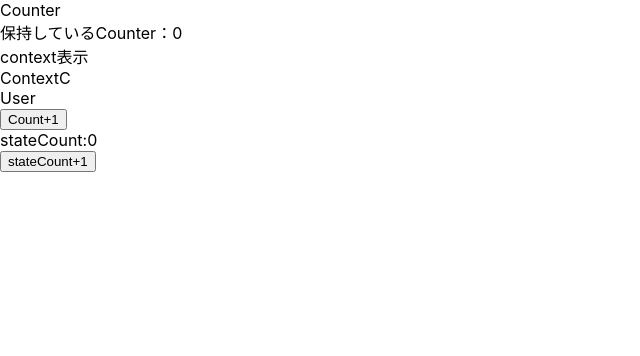
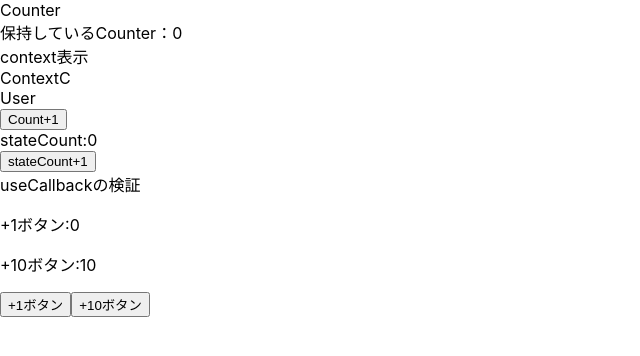
Before and after one commit to T-Naohisa/React_practice, a React (Create React App) app in the folder react-practice/: page / in a window 1280 px wide. Shown: the top 356 px of the page, without its empty margins (0-640 px from the left). Built offline with nearby package versions, Linux system fonts and the light colour scheme.

Commit message:
no message

```diff
--- /dev/null
+++ b/react-practice/src/ui/pages/Button.tsx
@@ -0,0 +1,17 @@
+import React from "react";
+
+type props = { handleClick: Function; value: string };
+
+export const Button = React.memo((props: props) => {
+  console.log("Button child component ", props.value);
+  return (
+    <button
+      type="button"
+      onClick={() => {
+        props.handleClick();
+      }}
+    >
+      {props.value}
+    </button>
+  );
+});
--- a/react-practice/src/ui/pages/Counter.tsx
+++ b/react-practice/src/ui/pages/Counter.tsx
@@ -1,7 +1,13 @@
-import React, { createContext, useEffect, useReducer, useState } from "react";
-import { Action } from "redux";
+import React, {
+  createContext,
+  useEffect,
+  useReducer,
+  useState,
+  useCallback,
+} from "react";
 import { ContextA } from "./ContextA";
-
+import { Button } from "./Button";
+import { Count } from "./useCallbackCounter";
 export const UserContext = createContext<string | undefined>("");
 
 //useReducer
@@ -22,6 +28,21 @@ export const Counter = () => {
   const [count, setCounter] = useState<number>(0);
 
   const [stateCount, dispatch] = useReducer(reducerFunc, initialState);
+
+  //useCallback
+  const [firstCountState, setFirstCountState] = useState(0);
+  const [secondCountState, setSecondCountState] = useState(10);
+
+  //+1ボタン useCallbackを使用することでsetFirstCountStateが変更されたときのみ再レンダリングする
+  const incrementFirstCounter = useCallback(
+    () => setFirstCountState((c) => c + 1),
+    [setFirstCountState]
+  );
+  //+10ボタン
+  const incrementSecondCounter = useCallback(
+    () => setSecondCountState((c) => c + 10),
+    [setSecondCountState]
+  );
 
   //useEffect
   useEffect(() => {
@@ -50,6 +71,12 @@ export const Counter = () => {
       </UserContext.Provider>
       <div>stateCount:{stateCount}</div>
       <button onClick={handleClick1}>stateCount+1</button>
+      {/* useCallbackの検証 */}
+      <div>useCallbackの検証</div>
+      <Count text={"+1ボタン"} countState={firstCountState} />
+      <Count text={"+10ボタン"} countState={secondCountState} />
+      <Button handleClick={incrementFirstCounter} value={"+1ボタン"} />
+      <Button handleClick={incrementSecondCounter} value={"+10ボタン"} />
     </div>
   );
 };
--- /dev/null
+++ b/react-practice/src/ui/pages/useCallbackCounter.tsx
@@ -0,0 +1,12 @@
+import React from "react";
+
+type props = { text: string; countState: number };
+
+export const Count = React.memo((props: props) => {
+  console.log("Count child component", props.text);
+  return (
+    <p>
+      {props.text}:{props.countState}
+    </p>
+  );
+});
```
Also changed, not shown: react-practice/src/ui/pages/Title.tsx (added, +9 -0 lines), 1 other file (tests, documents, lock files or other folders).
